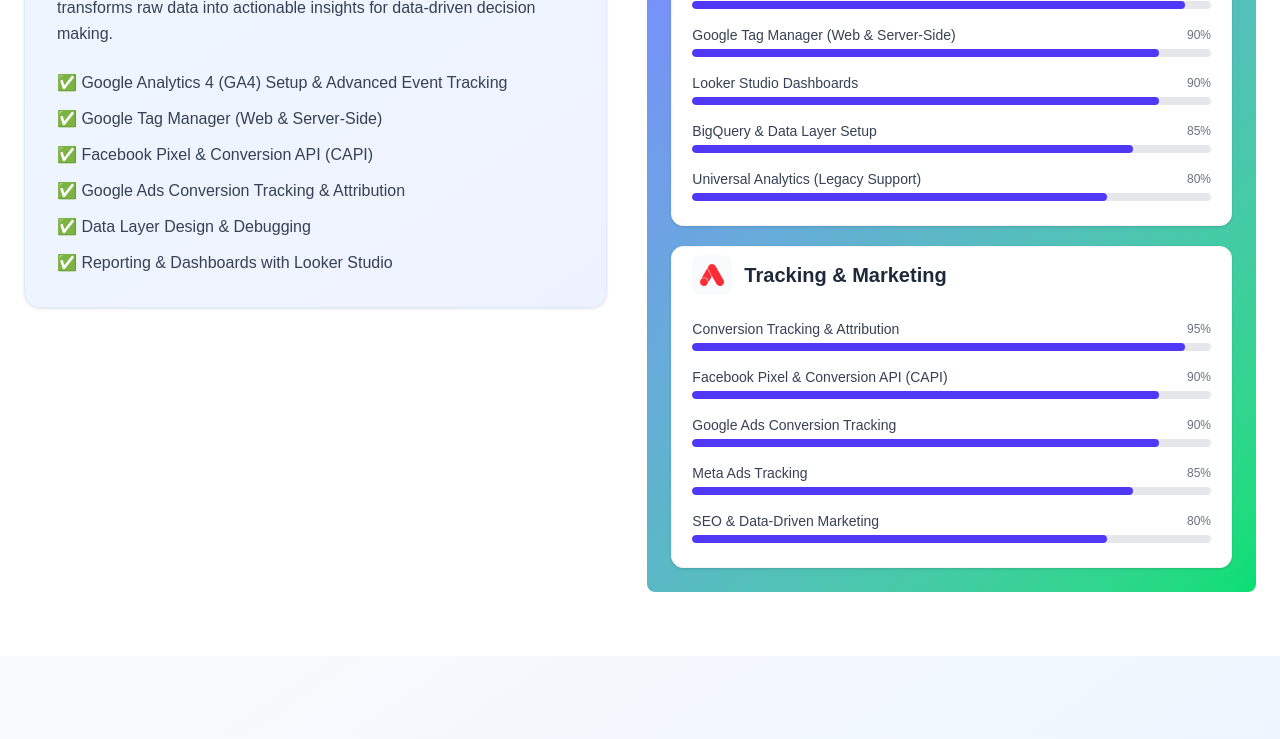
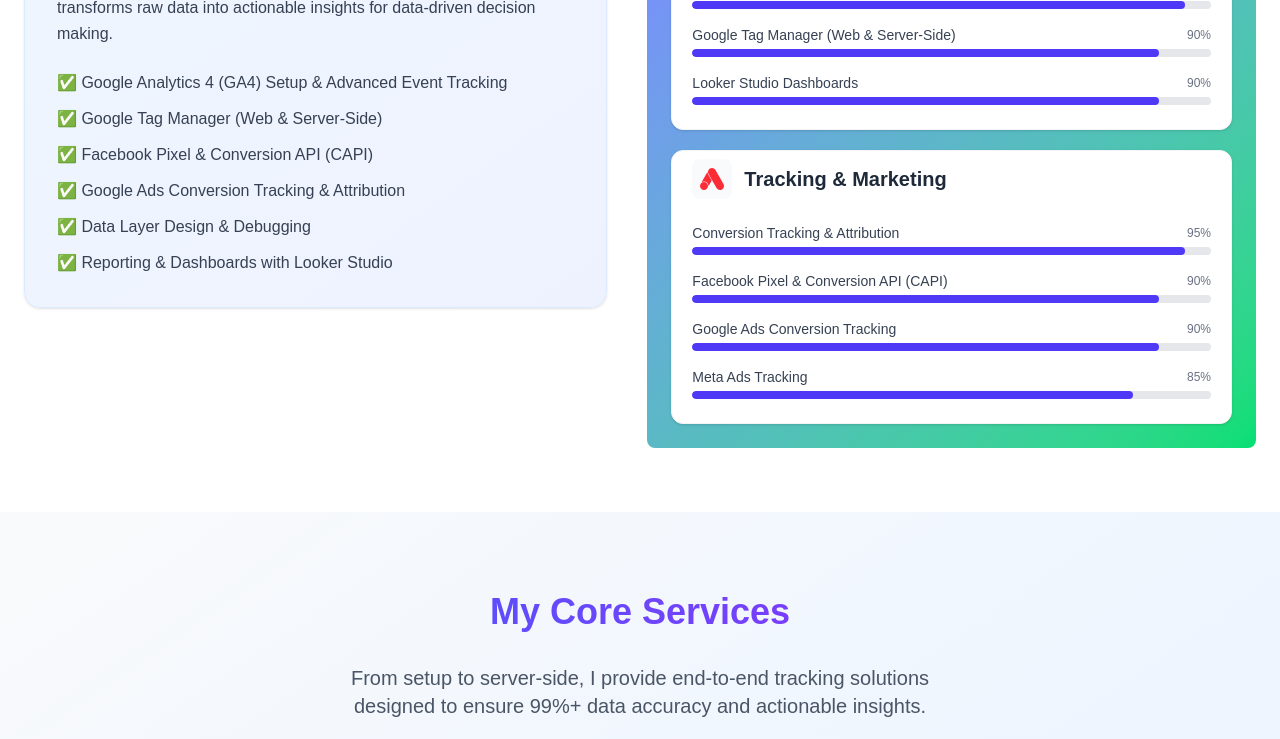
Before and after one commit to 19khaled88/rashed-portfolio, a Next.js app: page / in a window 1280 px wide. Shown: the part 1160-1899 px from the top of the page. Built offline with nearby package versions, Linux system fonts and the light colour scheme.

Commit message:
modified skills categories

```diff
--- a/src/components/About.me.tsx
+++ b/src/components/About.me.tsx
@@ -19,8 +19,6 @@
         { name: "Google Analytics 4 (GA4)", level: "95%" },
         { name: "Google Tag Manager (Web & Server-Side)", level: "90%" },
         { name: "Looker Studio Dashboards", level: "90%" },
-        { name: "BigQuery & Data Layer Setup", level: "85%" },
-        { name: "Universal Analytics (Legacy Support)", level: "80%" }
       ]
     },
     {
@@ -31,7 +29,7 @@
         { name: "Facebook Pixel & Conversion API (CAPI)", level: "90%" },
         { name: "Google Ads Conversion Tracking", level: "90%" },
         { name: "Meta Ads Tracking", level: "85%" },
-        { name: "SEO & Data-Driven Marketing", level: "80%" }
+
       ]
     }
   ]
--- a/src/components/Skills.tsx
+++ b/src/components/Skills.tsx
@@ -24,8 +24,6 @@
         { name: "Google Analytics 4 (GA4)", level: "95%" },
         { name: "Google Tag Manager (Web & Server-Side)", level: "90%" },
         { name: "Looker Studio Dashboards", level: "90%" },
-        { name: "BigQuery& Data Layer Setup", level: "85%" },
-        { name: "•	Universal Analytics (Legacy Support)", level: "80%" }
       ]
     },
     {
@@ -36,7 +34,6 @@
         { name: "Facebook Pixel & Conversion API (CAPI)", level: "90%" },
         { name: "Google Ads Conversion Tracking", level: "90%" },
         { name: "Meta Ads Tracking", level: "85%" },
-        { name: "SEO & Data-Driven Marketing", level: "80%" }
       ]
     }
   ];
```
